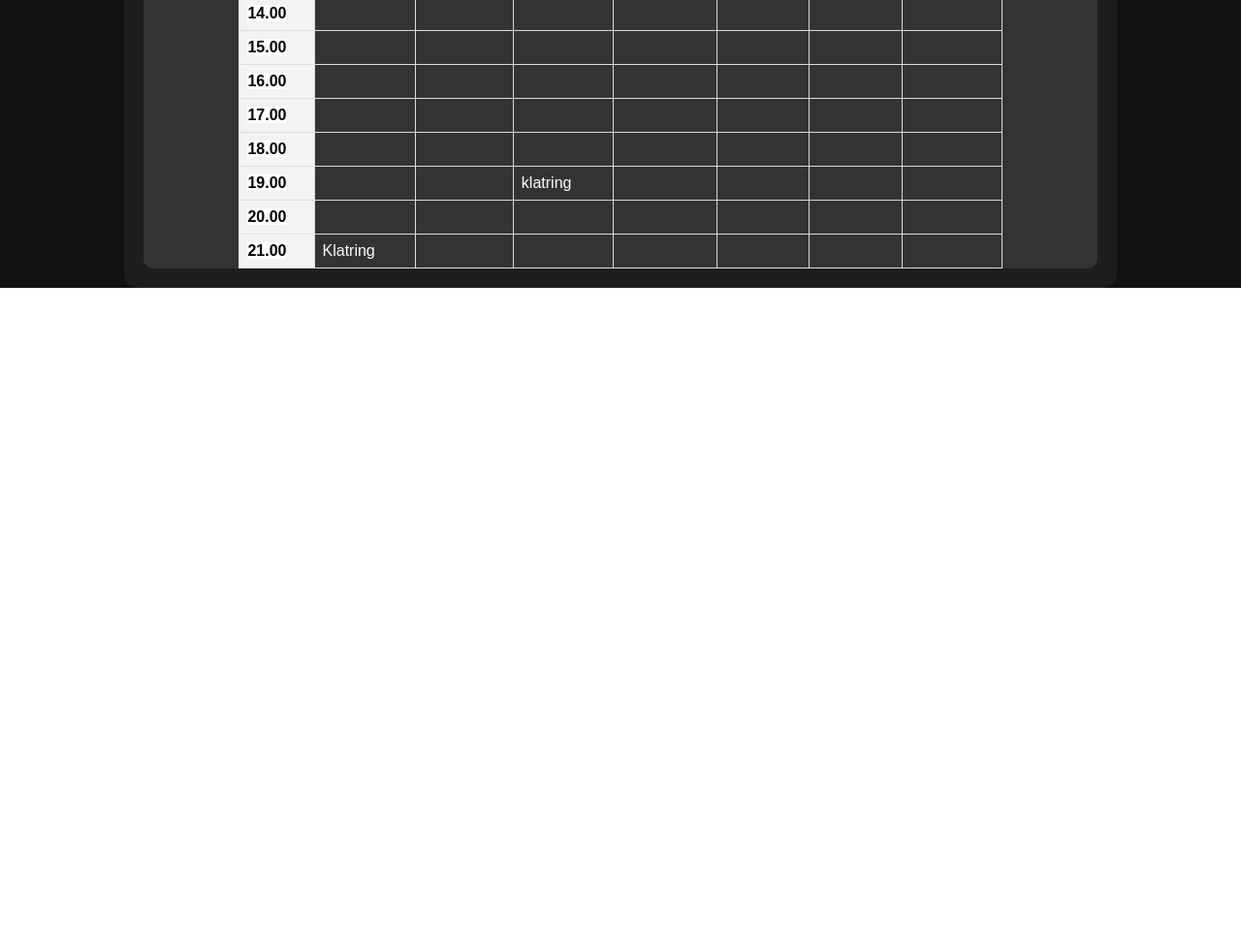
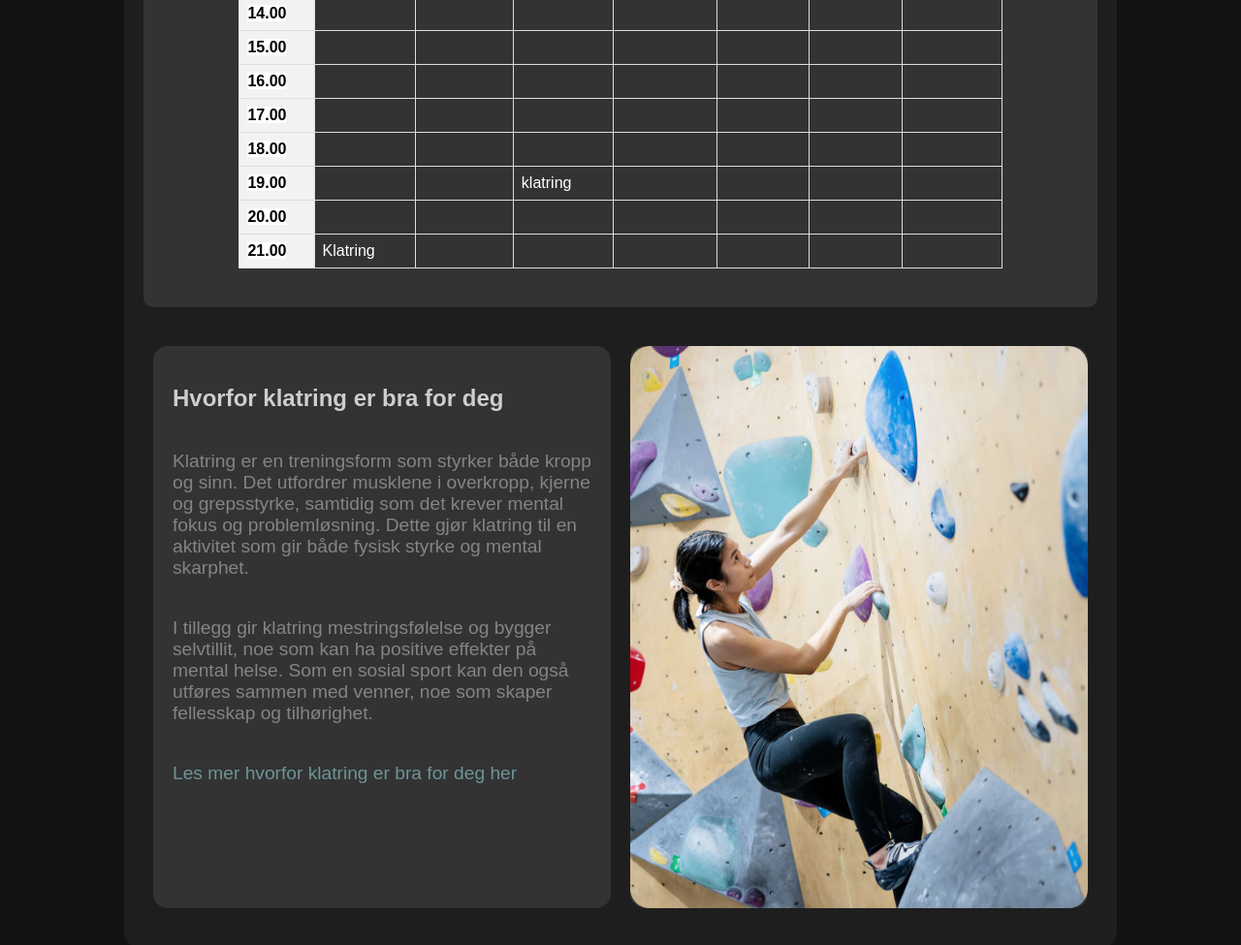
Before and after one commit to H44K0N/Eksamen1200, a plain HTML site: page activity.html in a window 1280 px wide. Shown: the part 1946-2921 px from the top of the page at 97% size. Before the commit the page ends 2243 px from the top, so only its background shows below. Drawn offline with Linux system fonts and the light colour scheme.

Commit message:
la til en ny seksjon på activity

```diff
--- a/activity.html
+++ b/activity.html
@@ -275,27 +275,41 @@
             <td></td>
             <td></td>
             </tr>
+          </tbody>
+        </table>
+ </section>
+
+<section class="a-section4">
+
+     <div>
+        <h2>Hvorfor klatring er bra for deg</h2>
+        <p>
+            Klatring er en treningsform som styrker både kropp og sinn. Det utfordrer musklene i
+            overkropp, kjerne og grepsstyrke, samtidig som det krever mental fokus og problemløsning.
+            Dette gjør klatring til en aktivitet som gir både fysisk styrke og mental skarphet.
+        </p>
+
+        <p>
+            I tillegg gir klatring mestringsfølelse og bygger selvtillit, noe som kan ha positive
+            effekter på mental helse. Som en sosial sport kan den også utføres sammen med venner,
+            noe som skaper fellesskap og tilhørighet.
+
+            <a href="vg.no"><p>Les mer hvorfor klatring er bra for deg her</p></a>
+
+        </p>
+    </div>
+
+     <div>
+        <img class="klatrebilde3" src="media/klatrebilde3.jpg" alt="dame som klatrer">
+    </div>
+
+</section>
+</div>
 
 
+<div class="right-margin"></div>
+</div>
 
 
-          </tbody>
-        </table>
-
-      </section>
-
-
-
-
-
-
-
-
-
-
-    </div>
-    <div class="right-margin"></div>
-  </div>
 </body>
-
 </html>
--- a/style/style.css
+++ b/style/style.css
@@ -476,6 +476,7 @@ p.center-text {
     align-items: center;
     background-color: #333;
     border-radius: 10px;
+    padding-bottom: 40px;
 }
 
 
@@ -534,3 +535,44 @@ table {
         padding: 2px; /* Reduser padding for cellene */
     }
 }
+
+
+.a-section4{
+    width: 100%;
+    height: 600px;
+    margin-top: 40px;
+    display: flex;
+    justify-content: space-between;
+}
+
+.a-section4 div{
+    flex: 1;
+    margin-left: 10px;
+    margin-right: 10px;
+    height: 580px;
+    background-color: #333;
+    border-radius: 15px;
+}
+
+.a-section4 h2{
+    margin-top: 40px;
+    margin-left: 20px;
+    margin-right: 20px;
+    margin-bottom: 20px;
+}
+
+.a-section4 p{
+    margin-top: 40px;
+    margin-left: 20px;
+    margin-right: 20px;
+    margin-bottom: 20px;
+}
+
+
+.klatrebilde3{
+    width: 100%;
+    height: 100%;
+    border-radius: 20px;
+    object-fit: cover;
+
+}
```
Also changed, not shown: media/klatrebilde3.jpg (added).
